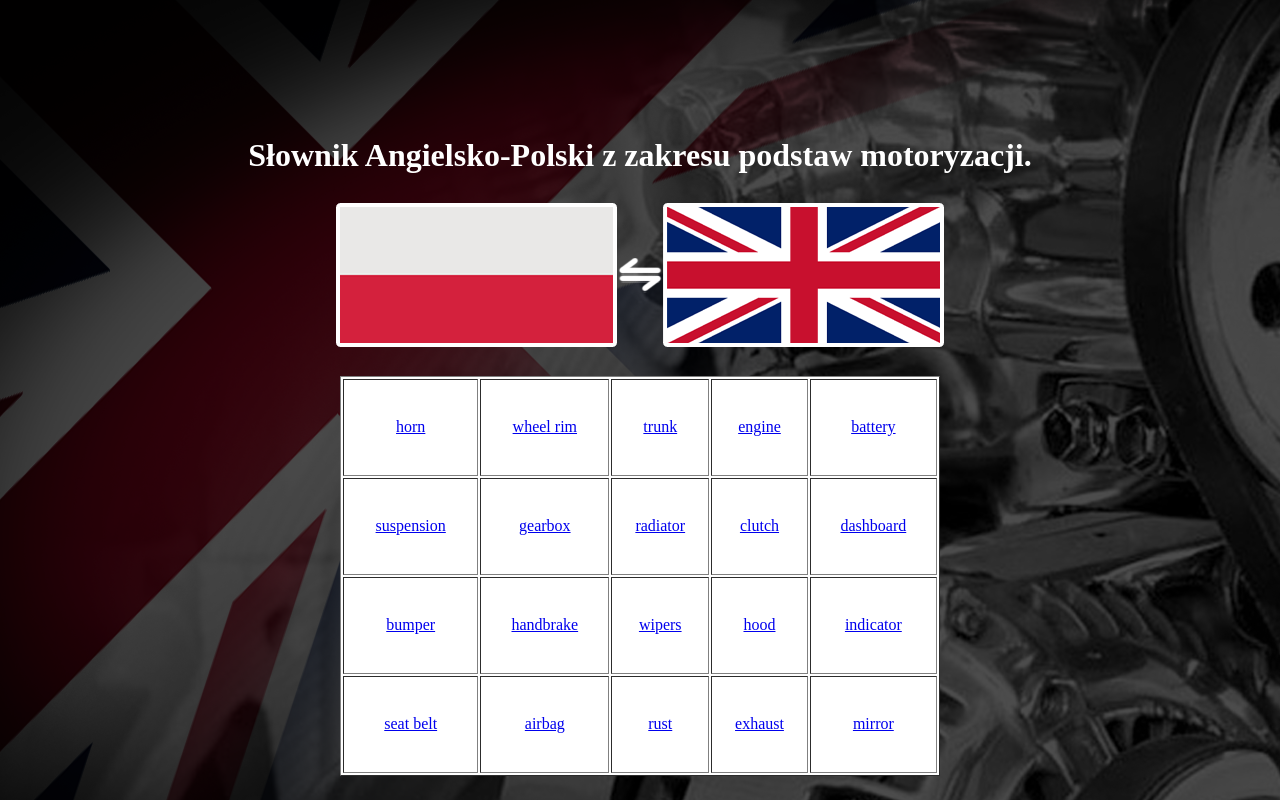
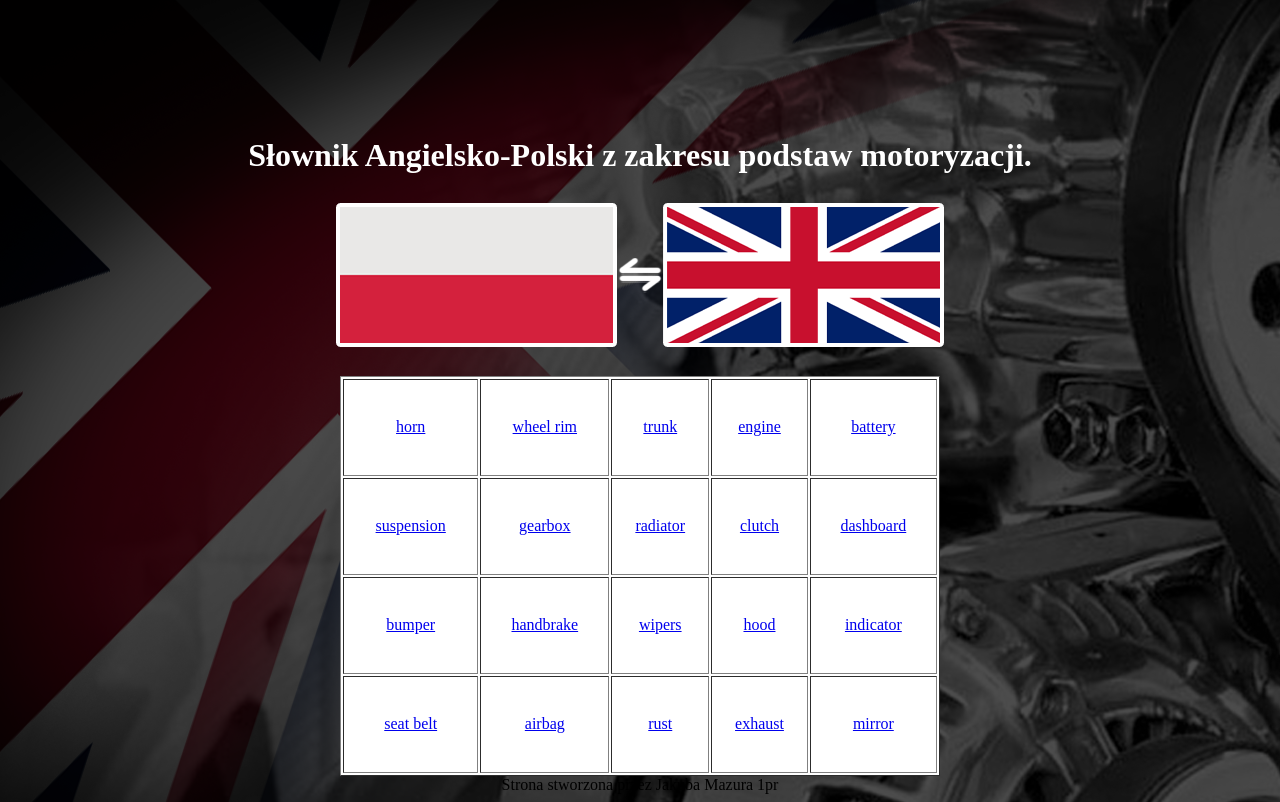
Before and after one commit to KubixekTv/polish-english_dictionary, a plain HTML site: page index.html in a window 1280 px wide. Drawn offline with Linux system fonts and the light colour scheme.

Commit message:
Update index.html

```diff
--- a/index.html
+++ b/index.html
@@ -20,6 +20,7 @@
 <tr align="center"> <td><a href="11bumper.html">bumper</a></td> <td><a href="12hand.html">handbrake</a></td> <td><a href="13wipers.html">wipers</a></td> <td><a href="14hood.html">hood</a></td> <td><a href="15indi.html">indicator</a></td> </tr>
 <tr align="center"> <td><a href="16seat.html">seat belt</a></td> <td><a href="17air.html">airbag</a></td> <td><a href="18rust.html">rust</a></td> <td><a href="19ex.html">exhaust</a></td> <td><a href="20mir.html">mirror</a></td> </tr>
 </table>
+<center>Strona stworzona przez Jakuba Mazura 1pr</center>
 </font>
 </center>
 
```
